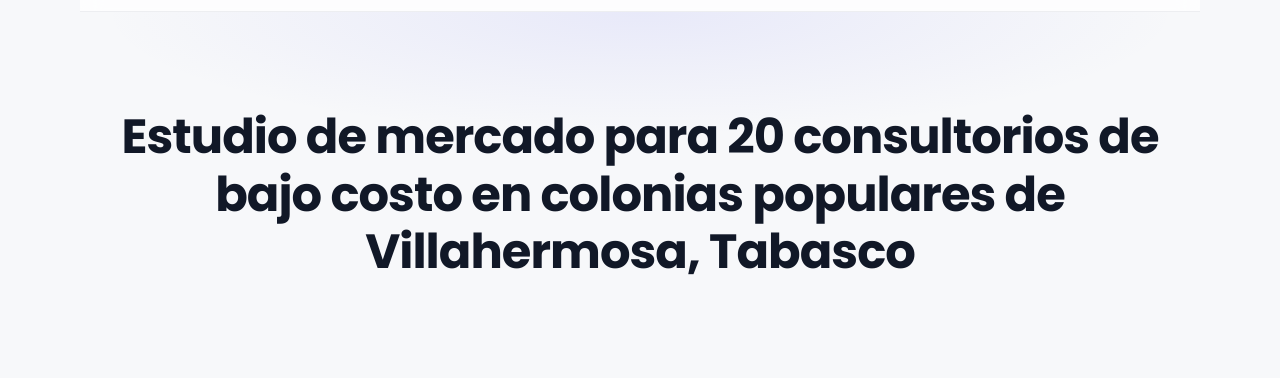
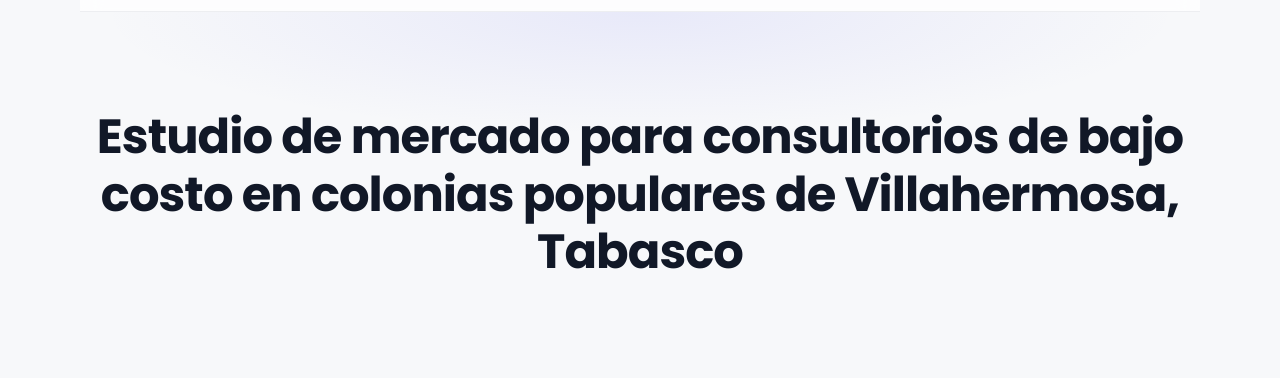
Before and after one commit to unknownshopper/mktfarma, a plain HTML site: page index.html in a window 1280 px wide. Shown: the part 58-436 px from the top of the page. Drawn offline with Linux system fonts and the light colour scheme.

Commit message:
2nd commit

```diff
--- a/index.html
+++ b/index.html
@@ -24,7 +24,7 @@
                 <li><a href="#contacto">Contacto</a></li>
             </ul>
         </nav>
-        <h1 class="titleh">Estudio de mercado para 20 consultorios de bajo costo en colonias populares de Villahermosa, Tabasco</h1>
+        <h1 class="titleh">Estudio de mercado para consultorios de bajo costo en colonias populares de Villahermosa, Tabasco</h1>
 
     </header>
     <section id="propuesta" class="proposal">
```
